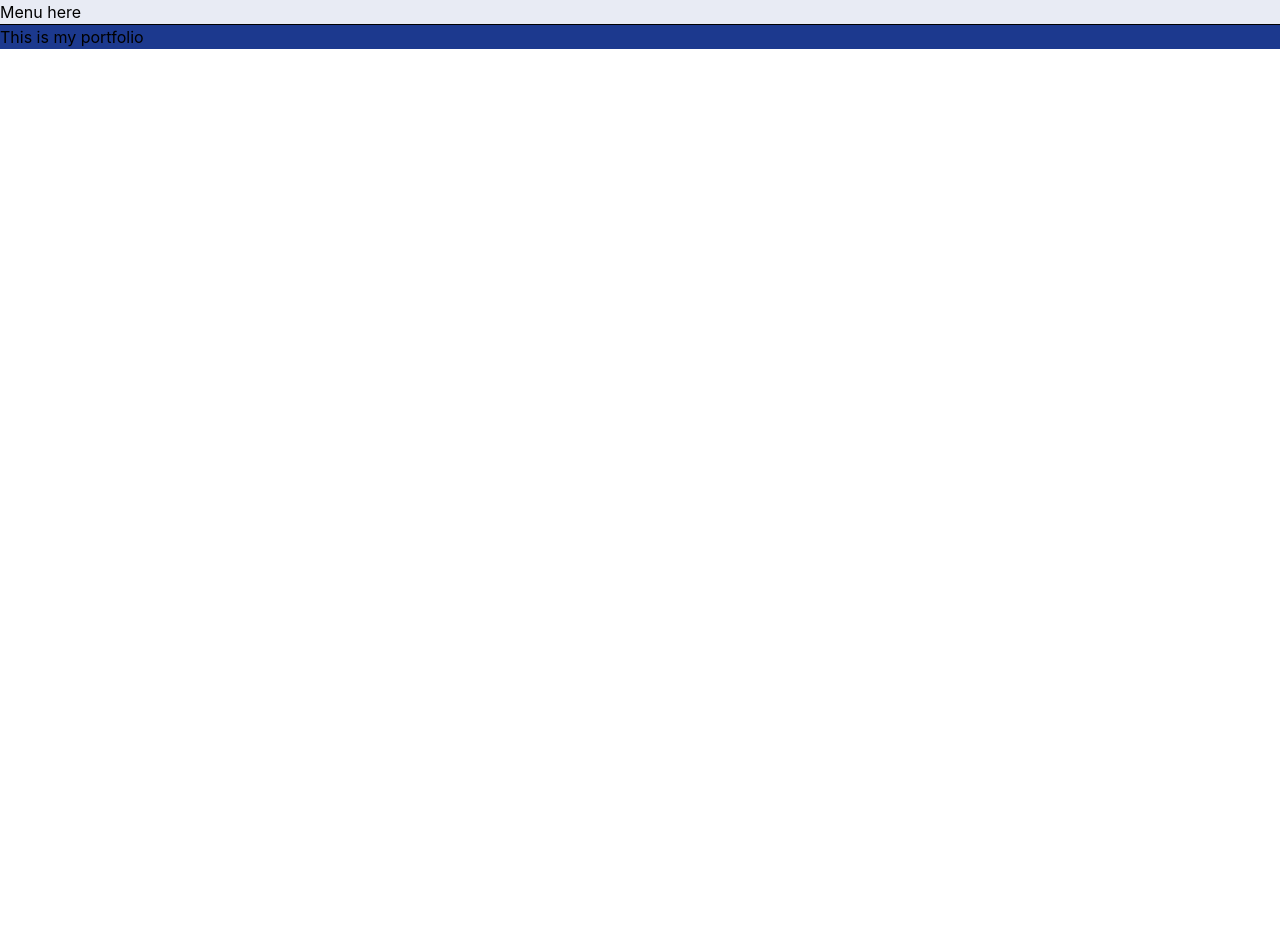
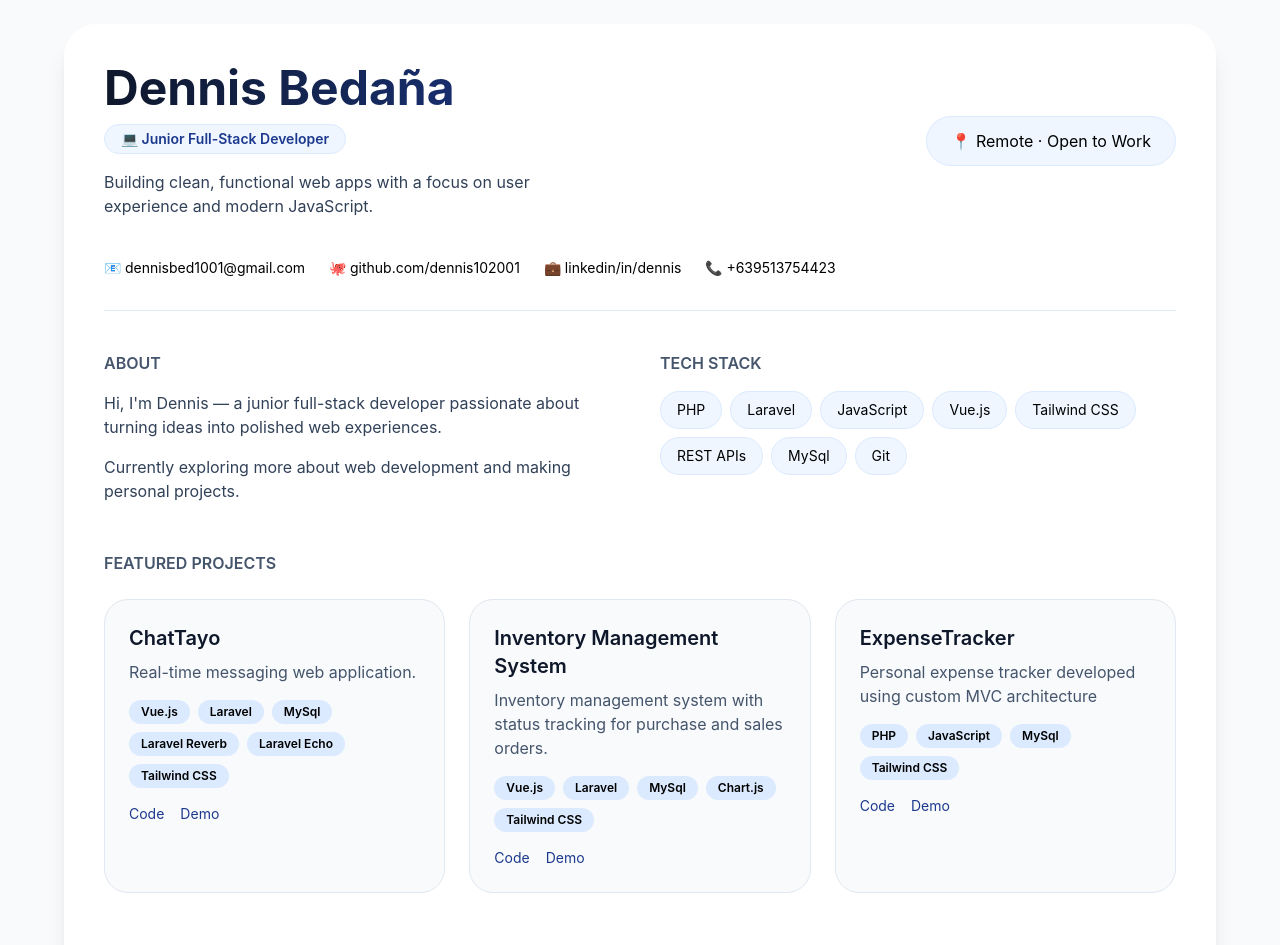
Before and after one commit to dennis102001/personal_portfolio, a Vue app: page / in a window 1280 px wide. Shown: the top 945 px of the page. Before the commit the page ends 800 px from the top, so only its background shows below. Built offline with nearby package versions, Linux system fonts and the light colour scheme.

Commit message:
feat(HomeView): add initial content (WIP)

```diff
--- a/src/App.vue
+++ b/src/App.vue
@@ -1,19 +1,7 @@
 <script setup></script>
 
 <template>
-  <div class="bg-blue-900">
-    <header class="border-b bg-white/90">
-      Menu here
-    </header>
-
-    <main>
-      <RouterView/>
-    </main>
-  </div>
-
-
-
-
+  <RouterView/>
 </template>
 
 <style scoped></style>
--- a/src/views/HomeView.vue
+++ b/src/views/HomeView.vue
@@ -2,7 +2,226 @@
 </script>
 
 <template>
+  <div class="min-h-screen bg-slate-50 p-6">
+    <div
+      class="max-w-6xl mx-auto bg-white rounded-[2rem] shadow-xl p-8 md:p-10"
+    >
+      <!-- Hero -->
+      <div
+        class="flex flex-col md:flex-row md:items-center md:justify-between gap-6 mb-10"
+      >
+        <div>
+          <h1 class="text-4xl md:text-5xl font-bold bg-gradient-to-r from-slate-900 to-blue-900 bg-clip-text text-transparent">
+            Dennis Bedaña
+          </h1>
 
-  This is my portfolio
+          <div class="inline-block mt-3 px-4 py-1 rounded-full bg-blue-50 border border-blue-100 text-blue-900 text-sm font-semibold">
+            💻 Junior Full-Stack Developer
+          </div>
 
+          <p class="mt-4 max-w-lg text-slate-700">
+            Building clean, functional web apps with a focus on user experience
+            and modern JavaScript.
+          </p>
+        </div>
+
+        <div class="flex items-center gap-3 px-6 py-3 rounded-full bg-blue-50 border border-blue-100">
+          📍 Remote · Open to Work
+        </div>
+      </div>
+
+      <!-- Contact -->
+      <div
+        class="flex flex-wrap gap-6 pb-8 mb-10 border-b border-slate-200 text-sm"
+      >
+        <a href="#" class="hover:text-blue-900">
+          📧 dennisbed1001@gmail.com
+        </a>
+
+        <a href="#" class="hover:text-blue-900">
+          🐙 github.com/dennis102001
+        </a>
+
+        <a href="#" class="hover:text-blue-900">
+          💼 linkedin/in/dennis
+        </a>
+
+        <a href="#" class="hover:text-blue-900">
+          📞 +639513754423
+        </a>
+      </div>
+
+      <!-- About & Skills -->
+      <div class="grid md:grid-cols-2 gap-10 mb-12">
+        <div>
+          <h2 class="uppercase font-semibold text-slate-600 mb-4">
+            About
+          </h2>
+
+          <p class="text-slate-700 mb-4">
+            Hi, I'm Dennis — a junior full-stack developer passionate about
+            turning ideas into polished web experiences.
+          </p>
+
+          <p class="text-slate-700">
+            Currently exploring more about web development and making personal projects.
+          </p>
+        </div>
+
+        <div>
+          <h2 class="uppercase font-semibold text-slate-600 mb-4">
+            Tech Stack
+          </h2>
+
+          <div class="flex flex-wrap gap-2">
+            <span
+              v-for="skill in skills"
+              :key="skill"
+              class="px-4 py-2 rounded-full bg-blue-50 border border-blue-100 text-sm"
+            >
+              {{ skill }}
+            </span>
+          </div>
+        </div>
+      </div>
+
+      <!-- Projects -->
+      <div class="mb-12">
+        <h2 class="uppercase font-semibold text-slate-600 mb-6">
+          Featured Projects
+        </h2>
+
+        <div class="grid md:grid-cols-3 gap-6">
+          <div
+            v-for="project in projects"
+            :key="project.title"
+            class="p-6 rounded-3xl border border-slate-200 bg-slate-50 hover:bg-white hover:shadow-lg transition"
+          >
+            <h3 class="text-xl font-semibold text-slate-900">
+              {{ project.title }}
+            </h3>
+
+            <p class="text-slate-600 mt-2">
+              {{ project.description }}
+            </p>
+
+            <div class="flex flex-wrap gap-2 my-4">
+              <span
+                v-for="tag in project.tags"
+                :key="tag"
+                class="px-3 py-1 rounded-full bg-blue-100 text-xs font-semibold"
+              >
+                {{ tag }}
+              </span>
+            </div>
+
+            <div class="flex gap-4 text-sm text-blue-900">
+              <a href="#">Code</a>
+              <a href="#">Demo</a>
+            </div>
+          </div>
+        </div>
+      </div>
+
+      <!-- Experience & Education -->
+      <div class="grid md:grid-cols-2 gap-10">
+        <div>
+          <h2 class="uppercase font-semibold text-slate-600 mb-4">
+            Experience
+          </h2>
+
+          <div class="space-y-4">
+            <div>
+              <h3 class="font-semibold">
+                Computer Programmer · (Part-time)
+              </h3>
+              <p class="text-sm text-slate-500">2024–2025</p>
+              <ul class="list-disc list-inside text-slate-700 space-y-1 mt-1">
+                <li>Collaborated with a team to develop a procurement and inventory management system</li>
+                <li>Built desktop application using VB.NET, SQL Server, and Crystal Reports</li>
+                <li>Currently transitioning to modern web development with Laravel + Vue.js and Tailwind CSS</li>
+              </ul>
+            </div>
+
+            <div>
+              <h3 class="font-semibold">
+                Intern
+              </h3>
+              <p class="text-sm text-slate-500">2023–2024</p>
+              <ul class="list-disc list-inside text-slate-700 space-y-1 mt-1">
+                <li>Worked with a team to build a field findings and promissory note management system</li>
+                <li>Developed using VB.NET, SQL Server, and Crystal Reports</li>
+                <li>Gained experience in desktop development and team collaboration</li>
+              </ul>
+            </div>
+          </div>
+        </div>
+
+        <div>
+          <h2 class="uppercase font-semibold text-slate-600 mb-4">
+            Education
+          </h2>
+
+          <div class="space-y-4">
+            <div>
+              <h3 class="font-semibold">
+                B.S. Information Technology
+              </h3>
+              <p class="text-slate-500">
+                Sultan Kudarat State University · 2024
+              </p>
+            </div>
+
+          </div>
+        </div>
+      </div>
+
+      <!-- Footer -->
+      <div
+        class="mt-12 pt-8 border-t border-slate-200 flex flex-col md:flex-row justify-between gap-4 text-slate-500"
+      >
+        <p>Crafted with ❤️ · 2026</p>
+
+        <div class="flex gap-4">
+          <a href="#">GitHub</a>
+          <a href="#">LinkedIn</a>
+          <a href="#">Resume</a>
+        </div>
+      </div>
+    </div>
+  </div>
 </template>
+
+<script setup>
+const skills = [
+  'PHP',
+  'Laravel',
+  'JavaScript',
+  'Vue.js',
+  'Tailwind CSS',
+  'REST APIs',
+  'MySql',
+  'Git',
+]
+
+const projects = [
+  {
+    title: 'ChatTayo',
+    description:
+      'Real-time messaging web application.',
+    tags: ['Vue.js', 'Laravel', 'MySql', 'Laravel Reverb', 'Laravel Echo', 'Tailwind CSS']
+  },
+  {
+    title: 'Inventory Management System',
+    description:
+      'Inventory management system with status tracking for purchase and sales orders.',
+    tags: ['Vue.js', 'Laravel', 'MySql', 'Chart.js', 'Tailwind CSS']
+  },
+  {
+    title: 'ExpenseTracker',
+    description:
+      'Personal expense tracker developed using custom MVC architecture',
+    tags: ['PHP', 'JavaScript', 'MySql', 'Tailwind CSS']
+  }
+]
+</script>
```
